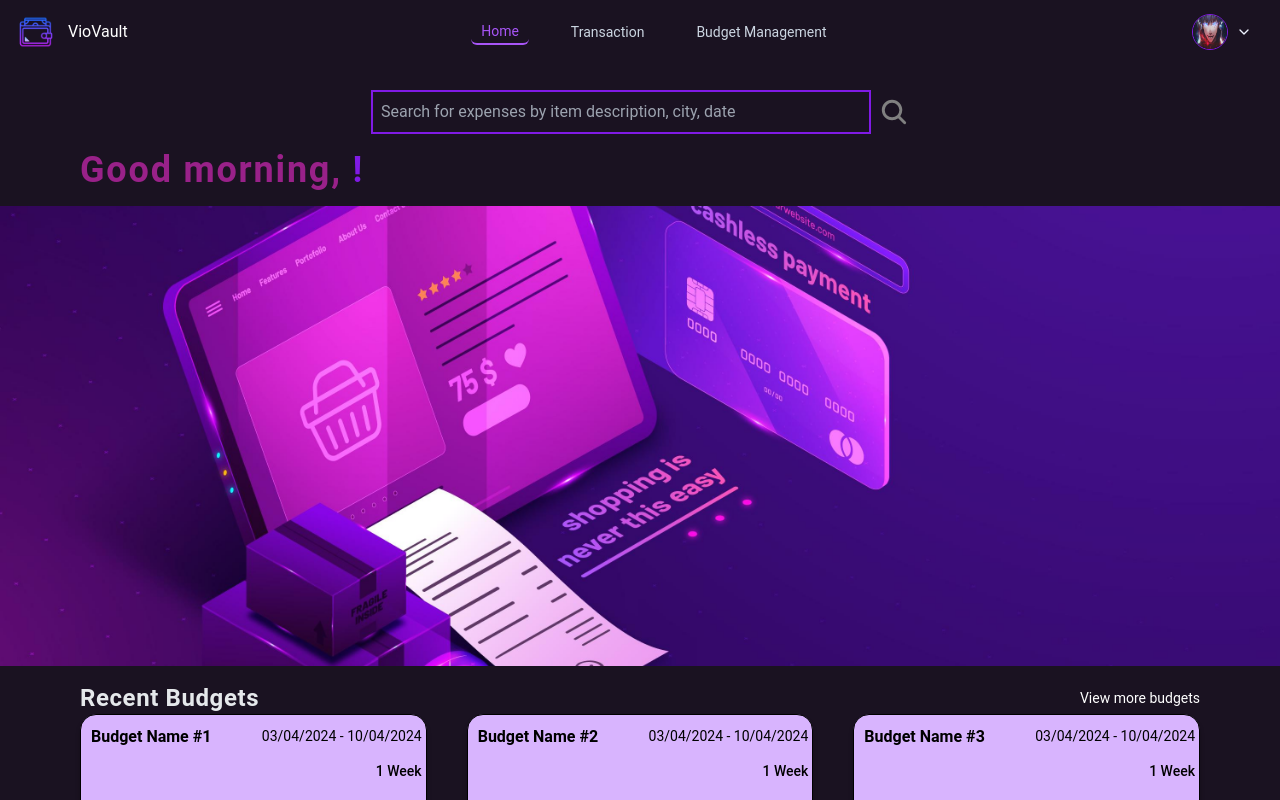
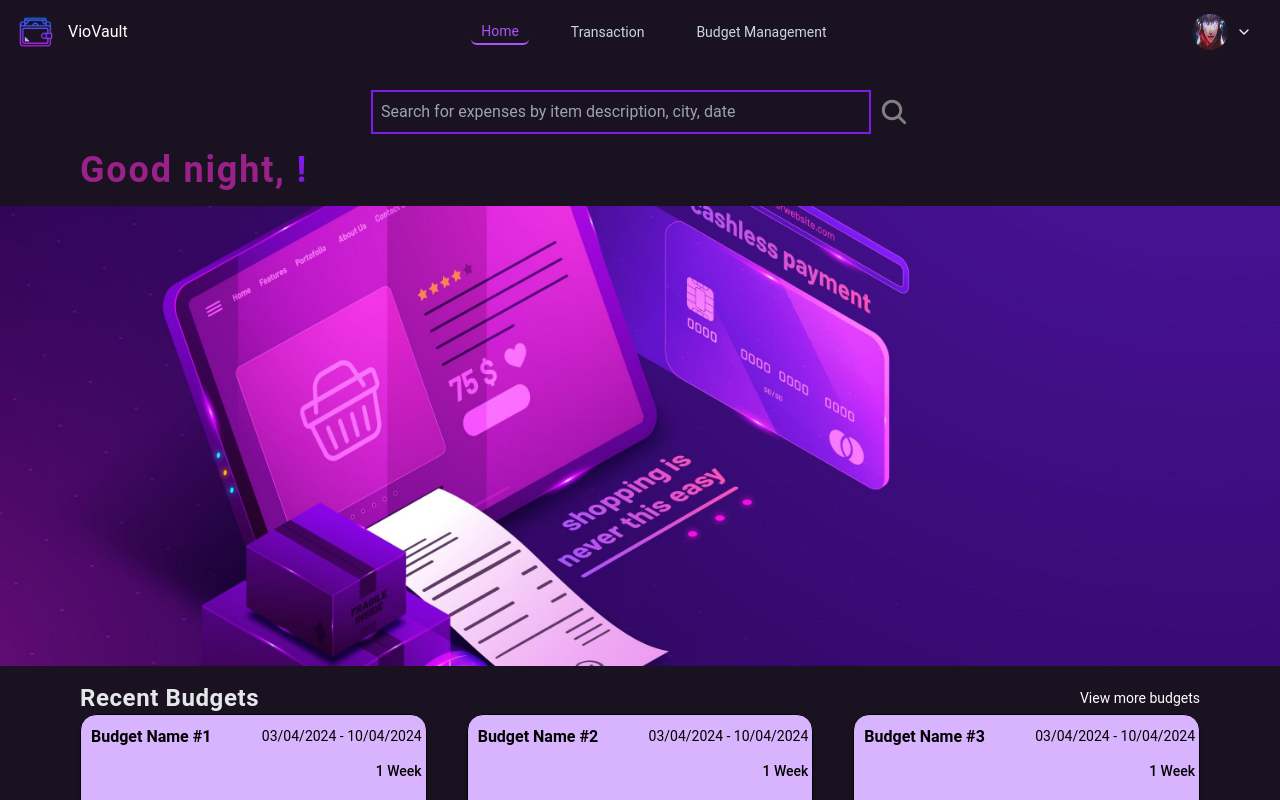
Before and after one commit to Danny2705/budget-application, a React (Create React App) app: page / in a window 1280 px wide. Shown: the top 800 px of the page. Built offline with nearby package versions, Linux system fonts and the light colour scheme; no server answers; sample sign-in values are in the browser's storage.

Commit message:
Change the timeline of greeting when signing in in Dashboard page and remove the border of the image

```diff
--- a/src/components/DropDownMenu.jsx
+++ b/src/components/DropDownMenu.jsx
@@ -34,7 +34,7 @@ const DropDownMenu = () => {
           <img
             src='/gojo.jpeg'
             alt='user avatar'
-            className='text-2xl text-main-red duration-500 hover:text-[#da3354] w-9 h-9 rounded-full border border-[#801AE5]'
+            className='text-2xl text-main-red duration-500 hover:text-[#da3354] w-9 h-9 rounded-full'
           />
         </span>
         <motion.span
--- a/src/screens/Dashboard/Dashboard.jsx
+++ b/src/screens/Dashboard/Dashboard.jsx
@@ -8,7 +8,22 @@ import Scan from "../../components/Scan/Scan";
 
 export default function Dashboard() {
   const user = useSelector((state) => state.auth.user);
-  console.log(user);
+
+  const getGreeting = () => {
+    const currentHour = new Date().getHours();
+    if (currentHour >= 6 && currentHour < 12) {
+      return "Good morning";
+    } else if (currentHour >= 12 && currentHour < 18) {
+      return "Good afternoon";
+    } else if (currentHour >= 18 && currentHour < 24) {
+      return "Good evening";
+    } else {
+      return "Good night";
+    }
+  };
+
+  const greeting = getGreeting();
+
   return (
     <Layout>
       <div className='mt-[90px]'>
@@ -17,7 +32,7 @@ export default function Dashboard() {
         </div>
 
         <h1 className=' text-main-darkPink font-bold text-xl md:text-4xl lg:text-4xl mt-4 tracking-wider px-4 xl:px-20'>
-          Good morning,{" "}
+          {greeting},{" "}
           <span className='text-[#801AE5]'>{user.displayName}!</span>
         </h1>
 
```
